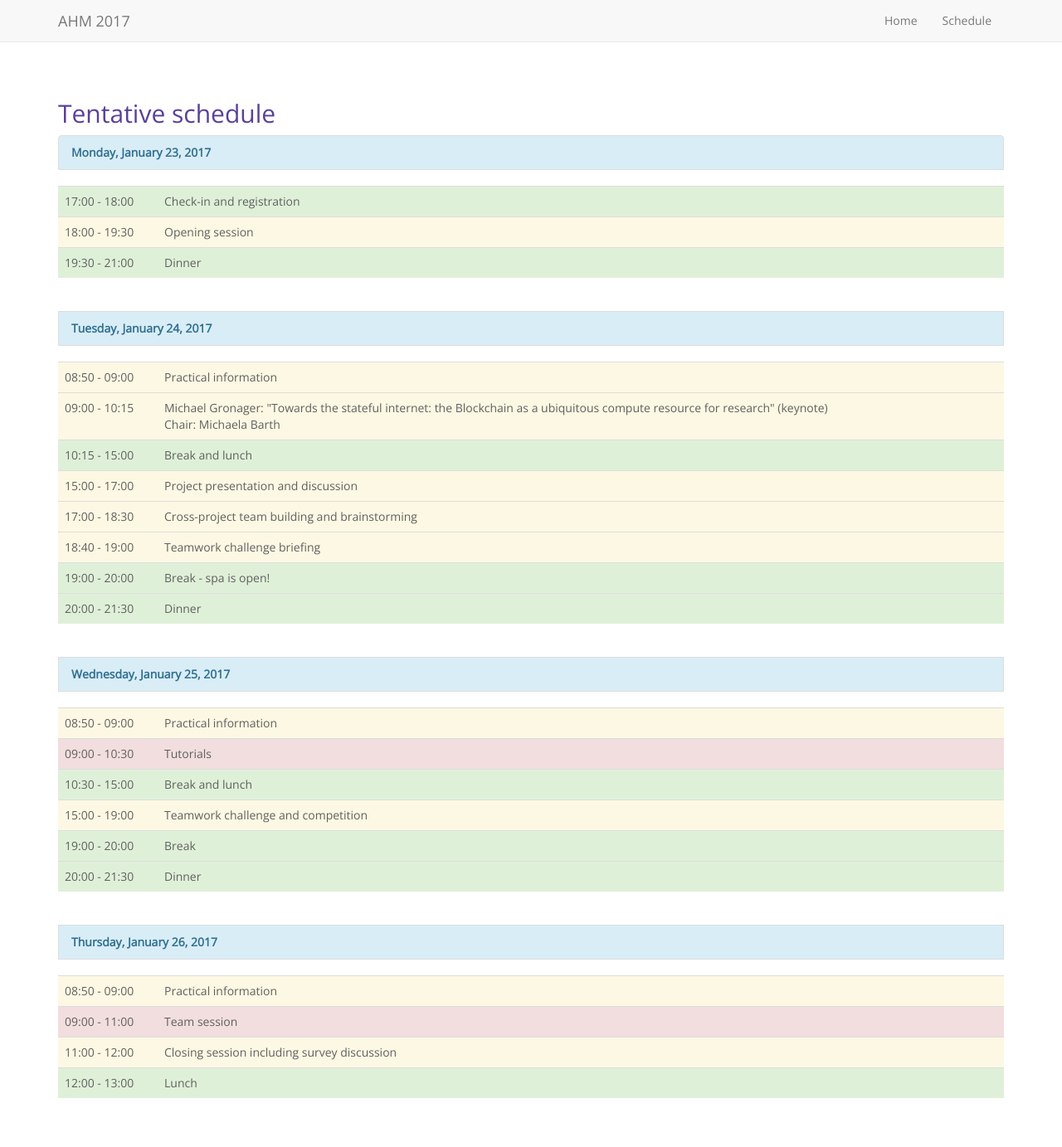
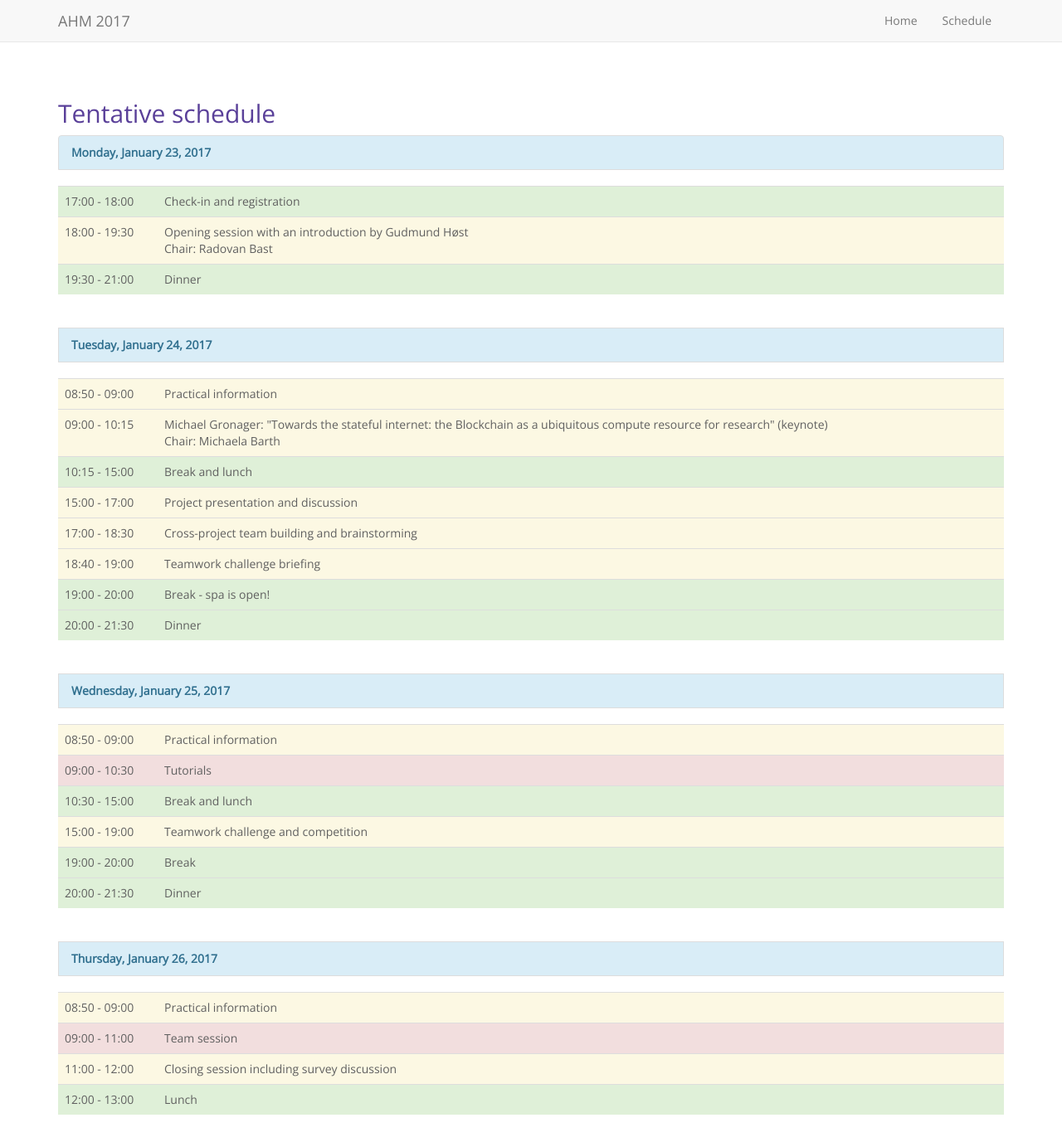
Before and after one commit to neicnordic/ahm17.neic.nordforsk.org, a Jekyll site: the page built from schedule.md, in a window 1280 px wide and 1384 px high. Shown: the whole window at 83% size. Built offline with Jekyll 4.4.1, drawn with Linux system fonts in a browser that asks for light colours.

Commit message:
specify opening session

```diff
--- a/schedule.md
+++ b/schedule.md
@@ -9,7 +9,8 @@ schedule:
           title: Check-in and registration
         - time: 18:00 - 19:30
           type: plenary
-          title: Opening session
+          title: Opening session with an introduction by Gudmund Høst
+          chair: Radovan Bast
         - time: 19:30 - 21:00
           type: recreation
           title: Dinner
```
